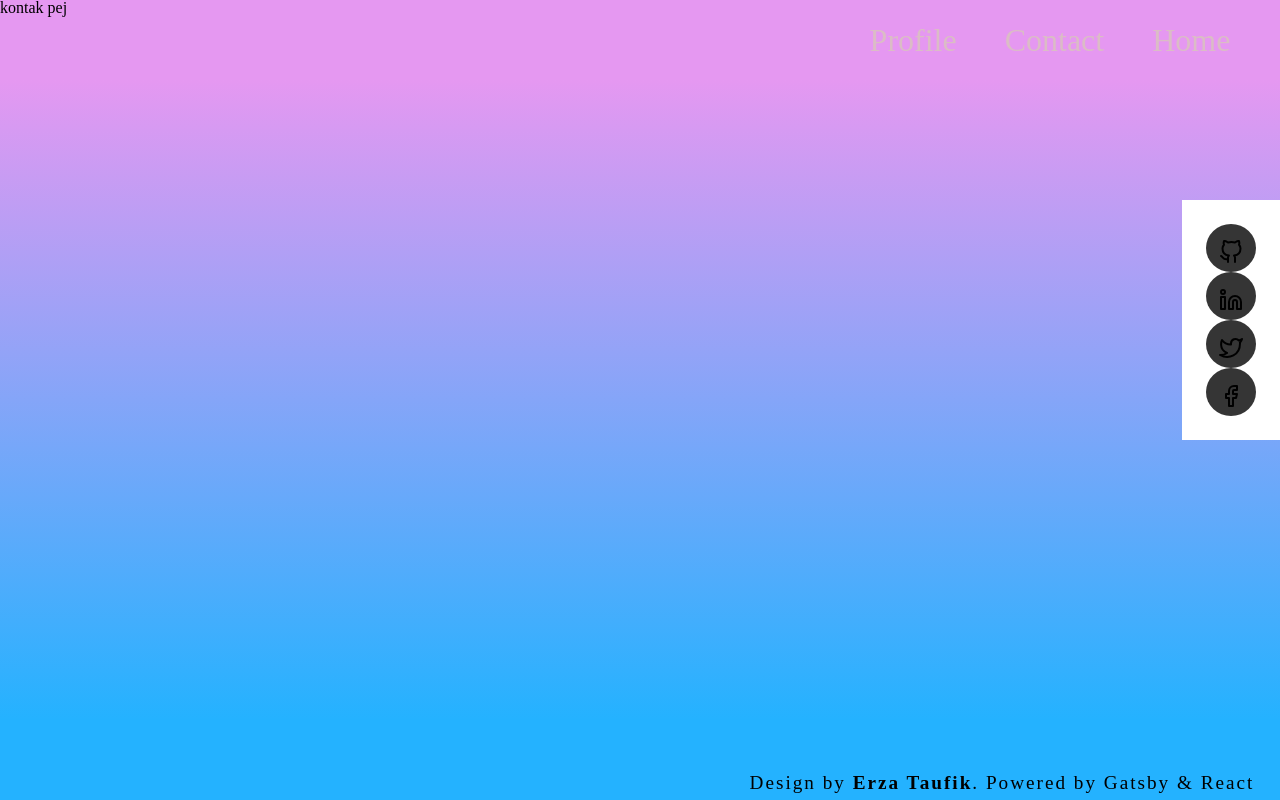
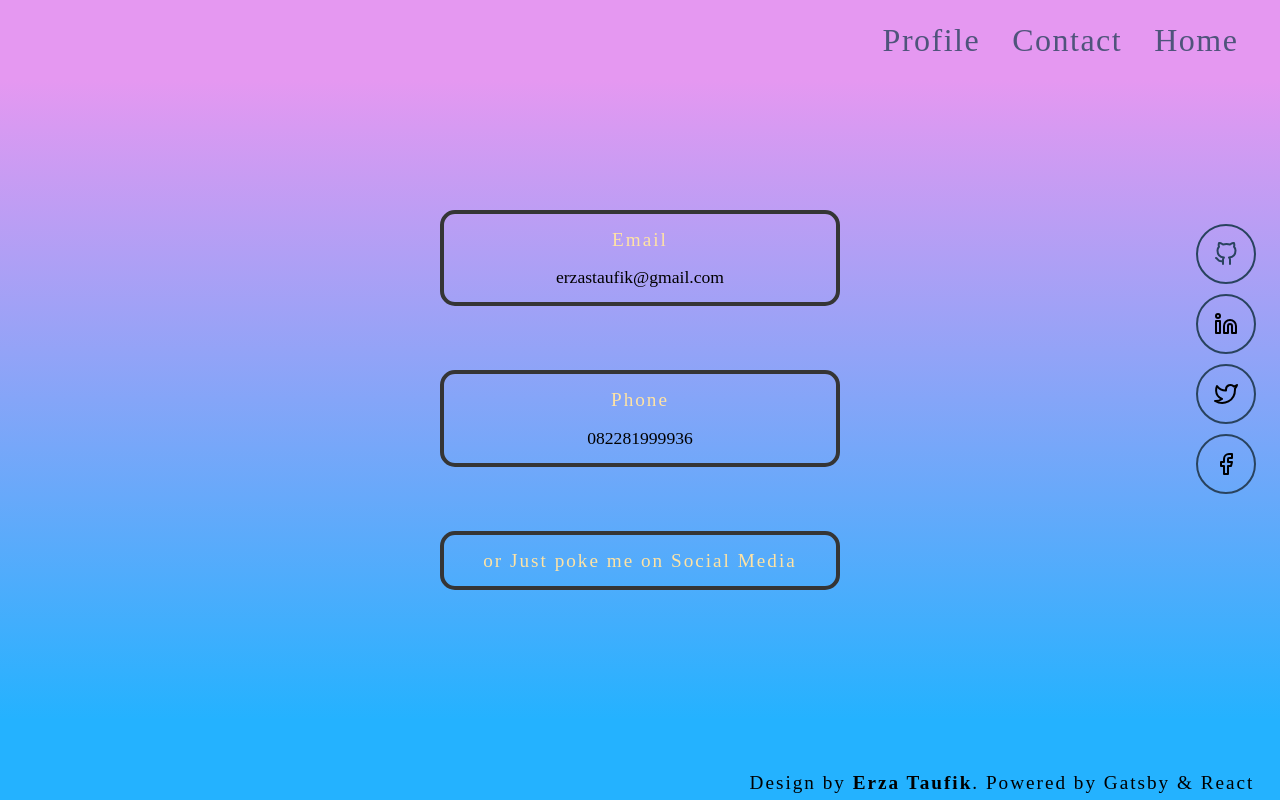
Before and after one commit to erza-dev/another-p-with-Gatsby, a Gatsby site: page /contact in a window 1280 px wide. Built offline with nearby package versions, Linux system fonts and the light colour scheme; Gatsby itself is replaced by a stand-in of ours.

Commit message:
almost done boIII

```diff
--- a/src/components/layout.css
+++ b/src/components/layout.css
@@ -140,7 +140,7 @@ table {
 
 body {
   width: 100%;
-  height: 100vh;
+  min-height: 100vh;
   background: rgba(229, 152, 241, 1);
   background: linear-gradient(to bottom, rgba(229, 152, 241, 1) 0%, rgba(229, 152, 241, 1) 10%, rgba(36, 178, 255, 1) 90%, rgba(36, 178, 255, 1) 100%);
   filter: progid:DXImageTransform.Microsoft.gradient(startColorstr='#e598f1', endColorstr='#24b2ff', GradientType=0);
--- a/src/components/layout.js
+++ b/src/components/layout.js
@@ -5,7 +5,6 @@ import { StaticQuery, graphql } from 'gatsby'
 
 import NavBar from '../components/navbar'
 import Footer from '../components/footer'
-import SocialBar from '../components/socialbar'
 
 import './layout.css'
 
@@ -39,7 +38,6 @@ const Layout = ({ children }) => (
           }}
         >
           <NavBar />
-          <SocialBar />
           {children}
         </div>
         <Footer />
--- a/src/components/navbar.js
+++ b/src/components/navbar.js
@@ -13,19 +13,20 @@ const Wrapper = styled.div`
 `
 const MainLink = styled(Link)`
   text-decoration: none;
-  margin: 1.5rem;
+  margin: 1.5rem 1rem 1.5rem 1rem;
+  letter-spacing: 1.5px;
   font-size: 2rem;
   width: inherit;
-  color: #d4d4aa99;
+  color: #29435ecc;
 
   :hover {
-    color: #d4d4aa;
+    color: #29435e;
   }
 
   :after {
     display: block;
     content: '';
-    background-color: #353535;
+    background-color: #29435e;
     height: 2px;
     bottom: calc(50% - 1.5px);
     width: 0;
--- a/src/components/profilecard.js
+++ b/src/components/profilecard.js
@@ -15,16 +15,19 @@ const Container = styled.div`
   flex-direction: column;
   justify-items: center;
   align-items: center;
+  color: #d4d4aa;
   h2 {
     padding: 1em 0 0 0;
     font-weight: 600;
     font-size: 140%;
     line-height: 2;
     letter-spacing: 2px;
+    color: #ffe3a3;
   }
   h3 {
     padding: 0.5em 0;
     font-size: 120%;
+    letter-spacing: 1.5px;
   }
   .head-3 {
     padding-top: 0;
--- a/src/components/socialbar.js
+++ b/src/components/socialbar.js
@@ -8,7 +8,6 @@ const Wrapper = styled.div`
   flex-direction: column;
   width: fit-content;
   height: fit-content;
-  background: #ffffff;
   font-size: 3rem;
   float: right;
   right: 0;
@@ -18,13 +17,29 @@ const Wrapper = styled.div`
 
   ul {
     padding: 0.5em;
+    a {
+      justify-content: center;
+      align-items: center;
+      color: #29435e;
 
+      :hover {
+        transition: all 350ms ease-in;
+        color: #ffe3a3;
+      }
+    }
     li {
-      background: #353535;
-      min-width: 50px;
+      min-width: 60px;
+      height: 60px;
       text-align: center;
+      border: 2px solid #29435e;
       border-radius: 50%;
       align-items: center;
+      margin-block-end: 10px;
+
+      :hover {
+        transition: all 320ms ease-in;
+        border: 2px solid #ffe3a3;
+      }
     }
   }
 `
@@ -32,9 +47,12 @@ const Wrapper = styled.div`
 const SocialBar = () => (
   <Wrapper>
     <ul>
-      <li>
-        <GitHub />
-      </li>
+      <a href="https://github.com/erza-dev/" rel="noopener" target="_blank">
+        <li>
+          <GitHub />
+        </li>
+      </a>
+
       <li>
         <Linkedin />
       </li>
--- a/src/components/taglinemain.js
+++ b/src/components/taglinemain.js
@@ -81,7 +81,7 @@ const TaglineMain = () => (
     <TriangleShape />
     <InnerWrapper>
       <TagHeading>Erza Taufik</TagHeading>
-      <DescriptionTag>//Web Developer, Front-End</DescriptionTag>
+      <DescriptionTag>{'//Web Developer, Front-End'}</DescriptionTag>
     </InnerWrapper>
     <ShowCase />
   </Wrapper>
--- a/src/pages/about.js
+++ b/src/pages/about.js
@@ -19,6 +19,7 @@ const AboutMe = styled.div`
   font-size: 1.2em;
   border-radius: 15px;
   word-wrap: break-word;
+  color: #ffe3a3;
 
   h4 {
     width: 800px;
@@ -28,6 +29,7 @@ const AboutMe = styled.div`
   }
   p {
     width: 800px;
+    color: #d4d4aa;
   }
 `
 
--- a/src/pages/contact.js
+++ b/src/pages/contact.js
@@ -2,10 +2,50 @@ import React from 'react'
 import '../components/fonts.css'
 import styled from 'styled-components'
 import Layout from '../components/layout'
+import SocialBar from '../components/socialbar'
+
+const Wrapper = styled.div`
+  display: flex;
+  flex-direction: column;
+  width: 100%;
+  min-height: 100vh;
+  align-items: center;
+  justify-content: center;
+  text-align: center;
+  .items {
+    min-width: 400px;
+    padding: 1em 0;
+    border: 4px solid #353535;
+    border-radius: 15px;
+    margin: 2em 0;
+  }
+  .contents {
+    padding-top: 20px;
+    font-size: 110%;
+  }
+  h2 {
+    font-size: 120%;
+    font-weight: 400;
+    color: #ffe3a3;
+  }
+`
 
 const ContactPage = () => (
   <Layout>
-    <div>kontak pej</div>
+    <Wrapper>
+      <div className="items">
+        <h2>Email</h2>
+        <div className="contents">erzastaufik@gmail.com</div>
+      </div>
+      <div className="items">
+        <h2>Phone</h2>
+        <div className="contents">082281999936</div>
+      </div>
+      <div className="items">
+        <h2>{'or Just poke me on Social Media'}</h2>
+      </div>
+    </Wrapper>
+    <SocialBar />
   </Layout>
 )
 
--- a/src/pages/index.js
+++ b/src/pages/index.js
@@ -3,10 +3,12 @@ import React from 'react'
 import Layout from '../components/layout'
 
 import TaglineMain from '../components/taglinemain'
+import SocialBar from '../components/socialbar'
 
 const IndexPage = () => (
   <Layout>
     <TaglineMain />
+    <SocialBar />
   </Layout>
 )
 
```
